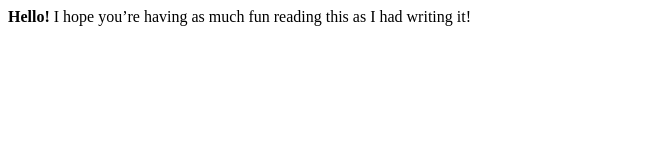
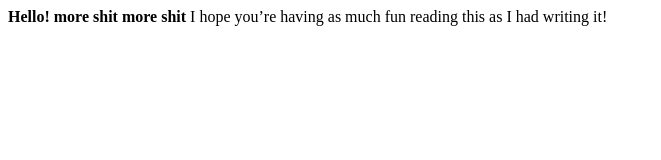
Before and after one commit to sajidakh/git-demo, a plain HTML site: page index.html in a window 1280 px wide. Shown: the whole page, without its empty margins (0-661 px from the left). Drawn offline with Linux system fonts and the light colour scheme.

Commit message:
Multiple File Commit

```diff
--- a/index.html
+++ b/index.html
@@ -6,7 +6,7 @@
 </head>
 
 <body>
-    <b>Hello!</b>
+    <b>Hello! more shit more shit</b>
     I hope you’re having as much fun reading this as I had writing it!
 </body>
 </html>
```
Also changed, not shown: README.txt.
